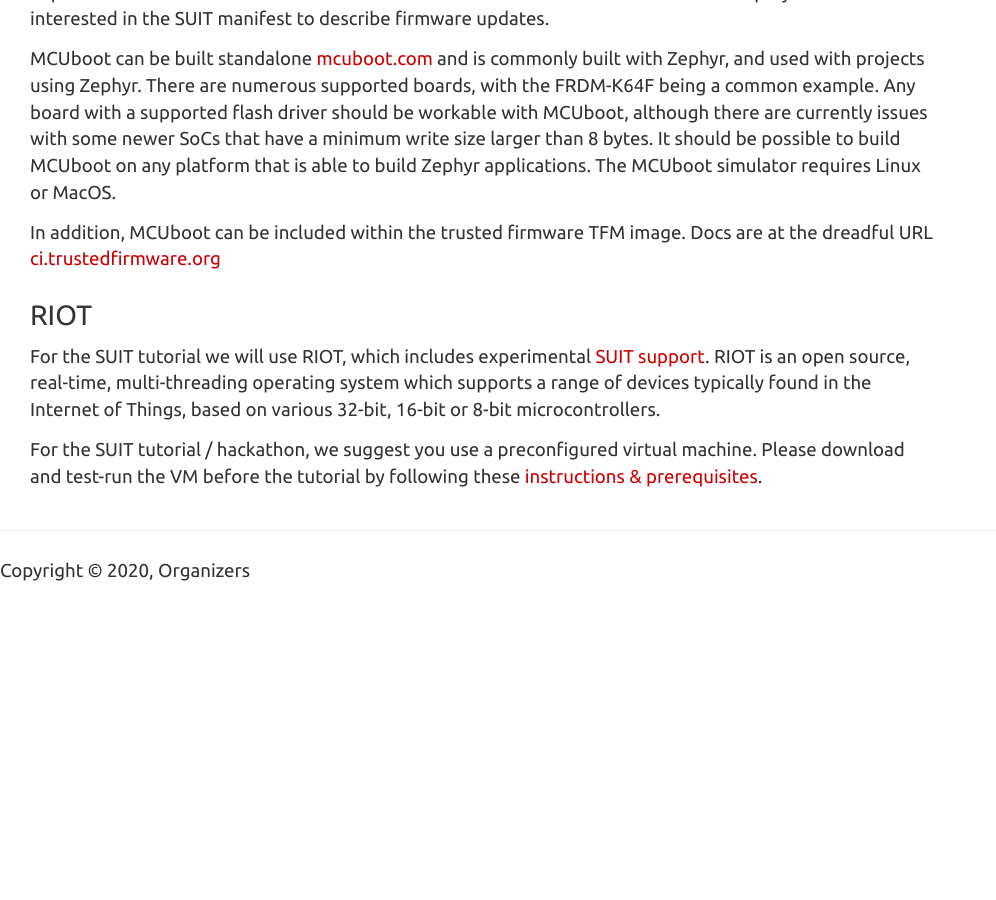
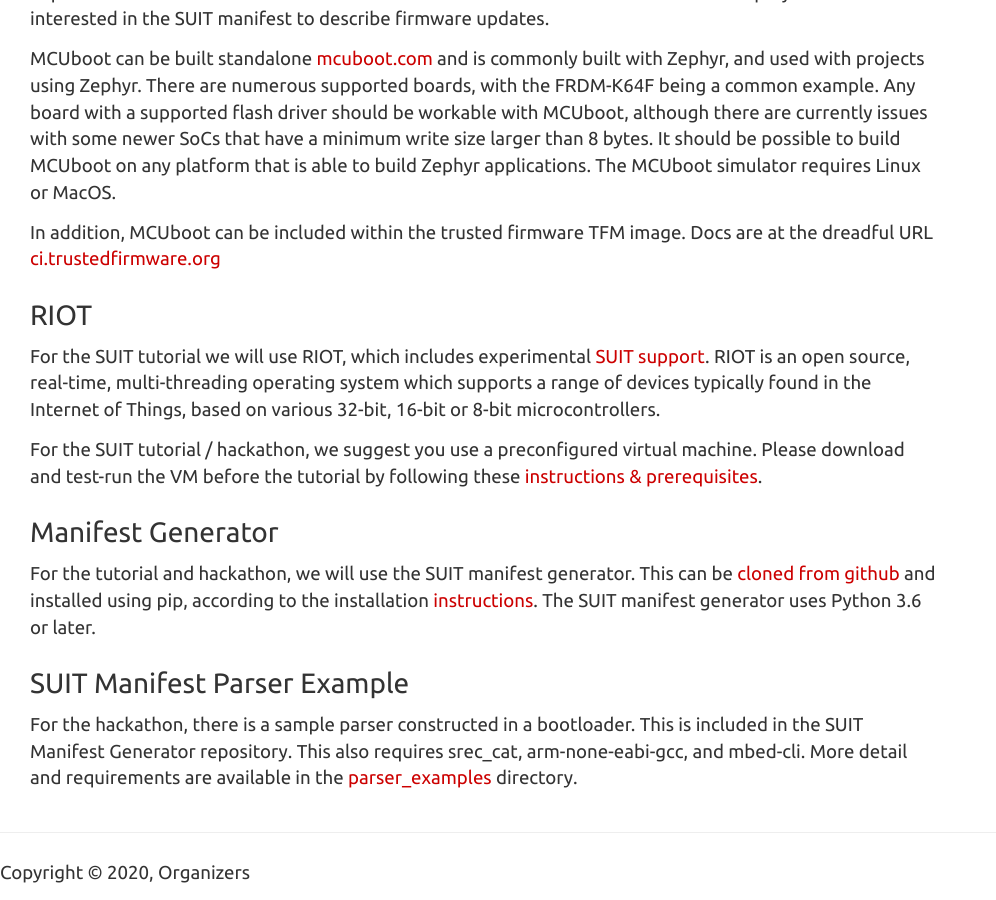
Before and after one commit to siot-hackathon/siot-hackathon.github.io, a Jekyll site: the page built from preparation.md, in a window 1280 px wide and 900 px high, scrolled down 1226 px. Shown: the whole window, without its empty margins (0-996 px from the left). Built offline with Jekyll 4.4.1, drawn with Linux system fonts in a browser that asks for light colours; nearby versions of some CDN libraries; before the commit the page ends 1824 px from its top, so only the background shows below that.

Commit message:
Add SUIT manifest generator preparation information

```diff
--- a/preparation.md
+++ b/preparation.md
@@ -67,3 +67,11 @@ based on various 32-bit, 16-bit or 8-bit microcontrollers.
 For the SUIT tutorial / hackathon, we suggest you use a preconfigured virtual
 machine.
 Please download and test-run the VM before the tutorial by following these [instructions & prerequisites](https://github.com/future-proof-iot/RIOT/wiki/SUIT-Tutorial-and-Hackathon-Berlin-2020).
+
+### Manifest Generator
+
+For the tutorial and hackathon, we will use the SUIT manifest generator. This can be [cloned from github](https://github.com/ARMmbed/suit-manifest-generator) and installed using pip, according to the installation [instructions](https://github.com/ARMmbed/suit-manifest-generator#installing). The SUIT manifest generator uses Python 3.6 or later.
+
+### SUIT Manifest Parser Example
+
+For the hackathon, there is a sample parser constructed in a bootloader. This is included in the SUIT Manifest Generator repository. This also requires srec_cat, arm-none-eabi-gcc, and mbed-cli. More detail and requirements are available in the [parser_examples](https://github.com/ARMmbed/suit-manifest-generator/tree/master/parser_examples) directory.
```
